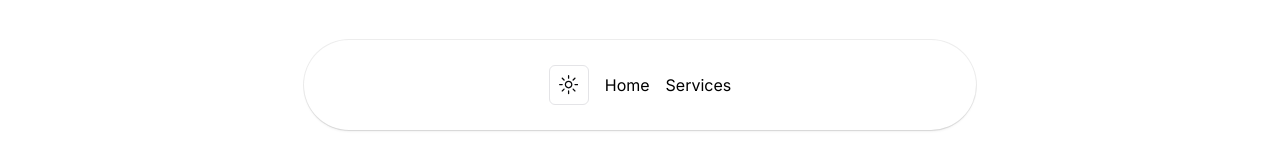
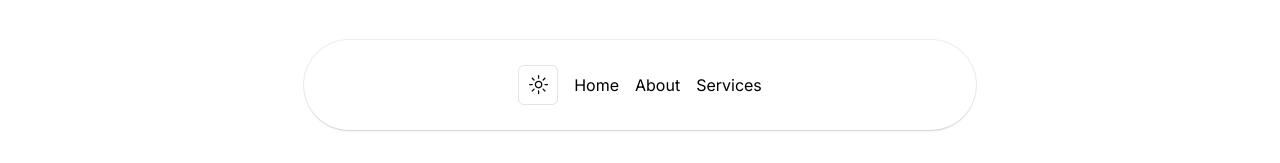
Before and after one commit to kreastol-club/kreastol-next, a Next.js app: page / in a window 1280 px wide. Shown: the top 163 px of the page. Built offline with nearby package versions, Linux system fonts and the light colour scheme.

Commit message:
added prisma

```diff
--- a/app/about/page.tsx
+++ b/app/about/page.tsx
@@ -22,7 +22,7 @@ export default function Page() {
 
   const ourStory = (
     <div className="h-screen w-full bg-black flex flex-col items-center justify-center overflow-hidden rounded-md">
-      <h1 className="md:text-6xl text-3xl lg:text-8xl font-bold text-center text-white relative z-20">
+      <h1 className="md:text-7xl text-4xl lg:text-9xl font-bold text-center text-white relative z-20">
         <span className="text-indigo-500">Our</span> <span className="text-sky-500">story</span>
       </h1>
       <div className="w-[40rem] h-40 relative">
--- a/app/page.tsx
+++ b/app/page.tsx
@@ -3,7 +3,6 @@ import { HoveredLinkProps, Navbar } from '@/components/ui/navbar'
 
 
 const links: HoveredLinkProps[] = [
-  { href: '/about', children: 'About' },
   { href: '/contact', children: 'Contact' },
   { href: '/blog', children: 'Blog' },
 ];
--- a/components/ui/navbar.tsx
+++ b/components/ui/navbar.tsx
@@ -192,6 +192,7 @@ export function Navbar({ className, links, products }: NavbarProps) {
       <Menu setActive={setActive}>
         <ThemeChanger />
         <MenuLink href="/">Home</MenuLink>
+        <MenuLink href="/about">About</MenuLink>
         <MenuItem setActive={setActive} active={active} item="Services">
           <div className="flex flex-col space-y-4 text-sm">
             {linksData}
--- a/package.json
+++ b/package.json
@@ -34,6 +34,7 @@
     "eslint": "latest",
     "eslint-config-next": "latest",
     "postcss": "^8.4.35",
+    "prisma": "^5.10.2",
     "tailwindcss": "^3.4.1",
     "typescript": "latest"
   }
```
Also changed, not shown: lib/prisma.ts (added), 1 other file (tests, documents, lock files or other folders).
